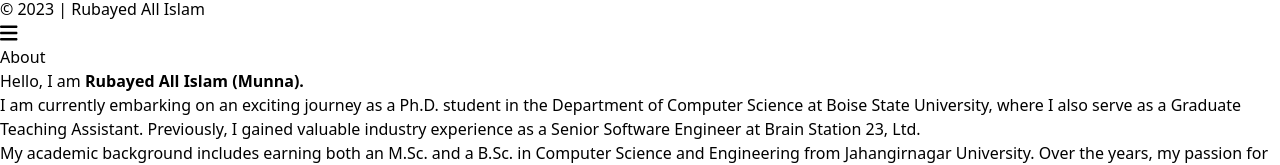
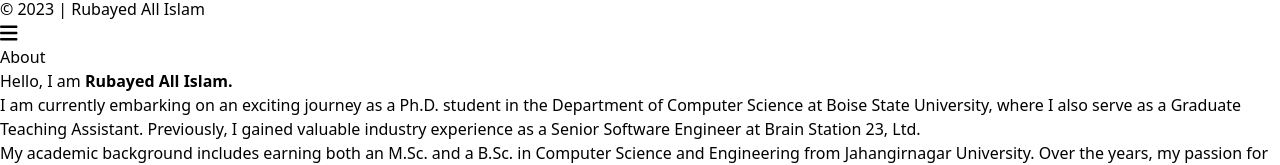
Before and after one commit to RubayedMunna/Portfolio, a React (Vite) app: page / in a window 1280 px wide. Shown: the part 1914-2079 px from the top of the page. Built offline with nearby package versions, Linux system fonts and the light colour scheme.

Commit message:
checking again

```diff
--- a/src/components/About/About.jsx
+++ b/src/components/About/About.jsx
@@ -25,7 +25,7 @@ function About() {
                             <div className="md:col-span-12 m-3.5">
                                 <div className="prose text-justify whitespace-pre-wrap">
                                     <p className='mb-5'>
-                                        Hello, I am <b>Rubayed All Islam (Munna).</b>
+                                        Hello, I am <b>Rubayed All Islam.</b>
                                     </p>
                                     <p className='mt-6'>
                                         I am currently embarking on an exciting journey as a Ph.D. student in the Department of Computer Science at Boise State University, where I also serve as a Graduate Teaching Assistant. Previously, I gained valuable industry experience as a Senior Software Engineer at Brain Station 23, Ltd.
```
